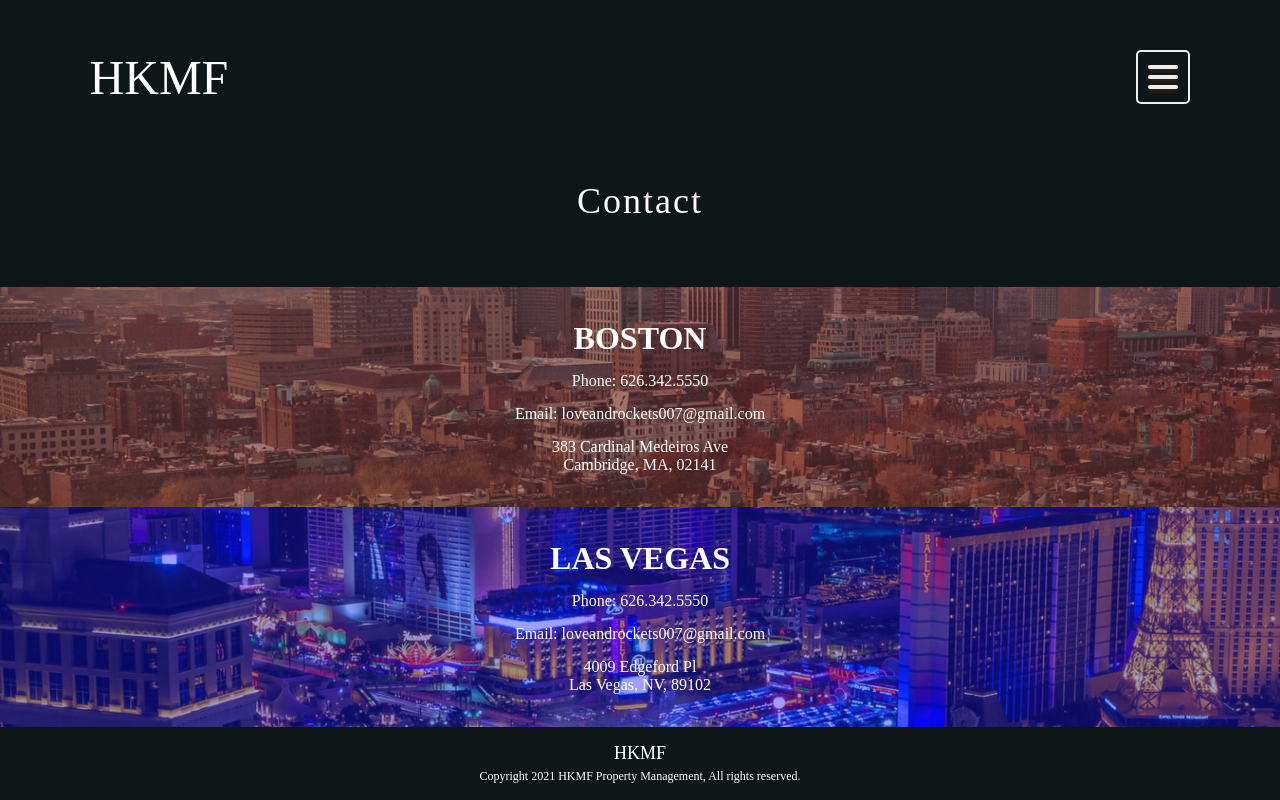
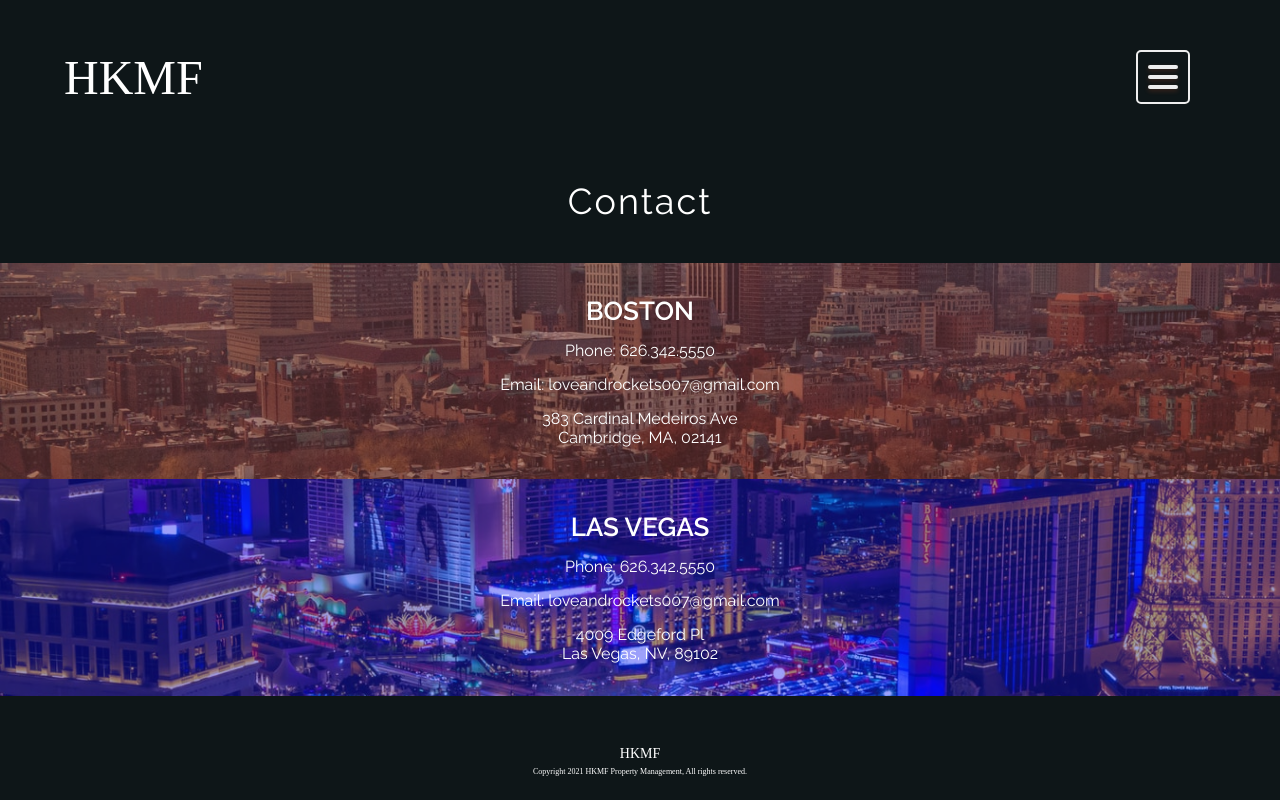
Before and after one commit to joshuakerndev/hkmf-property-management, a React (Create React App) app: page /contact in a window 1280 px wide. Built offline with nearby package versions, Linux system fonts and the light colour scheme.

Commit message:
Style and fix some layout design flaws

```diff
--- a/public/index.html
+++ b/public/index.html
@@ -24,7 +24,14 @@
       work correctly both with client-side routing and a non-root public URL.
       Learn how to configure a non-root public URL by running `npm run build`.
     -->
-    <title>React App</title>
+    <link rel="preconnect" href="https://fonts.googleapis.com">
+<link rel="preconnect" href="https://fonts.gstatic.com" crossorigin>
+<link rel="preconnect" href="https://fonts.googleapis.com">
+<link rel="preconnect" href="https://fonts.gstatic.com" crossorigin>
+<link rel="preconnect" href="https://fonts.googleapis.com">
+<link rel="preconnect" href="https://fonts.gstatic.com" crossorigin>
+<link href="https://fonts.googleapis.com/css2?family=Arvo&family=Noto+Serif+JP&family=Raleway:wght@400;500;600&display=swap" rel="stylesheet">
+    <title>HKMF</title>
   </head>
   <body>
     <noscript>You need to enable JavaScript to run this app.</noscript>
--- a/src/App.css
+++ b/src/App.css
@@ -3,6 +3,7 @@ body {
     width: 100%;
     overflow: hidden;
     background-color: rgba(14,22,24,255);
+    font-family: 'Raleway', sans-serif;
   }
 
 .page {
--- a/src/Components/AboutPage/AboutPage.jsx
+++ b/src/Components/AboutPage/AboutPage.jsx
@@ -15,9 +15,9 @@ const AboutPage = () => {
             <div className="AboutPageBGSection" />
             <div className="AboutPageBGFilterSection" >
             <div className="Shadow" />
-            <div className="AboutPageHeaderText">
-                About
-            </div>
+                <div className="AboutPageHeaderText">
+                    About
+                </div>
                 <div className="AboutPageLeftContentColumn">
                     <div className={
                         buttonIsClicked ?
@@ -27,7 +27,7 @@ const AboutPage = () => {
                         <p
                             className={
                                 buttonIsClicked ?
-                                "AboutText text-fade-in"
+                                "text-fade-in"
                                 : "AboutText"
                             }
                         >
--- a/src/Components/AboutPage/AboutPage.scss
+++ b/src/Components/AboutPage/AboutPage.scss
@@ -4,6 +4,8 @@
     width: 100%;
     background-color: rgba(14,22,24,255);
 }
+
+
 
 .Shadow {
     position: absolute;
@@ -18,7 +20,21 @@
 .AboutPageHeaderText {
     display: flex;
     justify-content: center;
-    top: 5vh;
+    top: 8vh;
+    width: 100vw;
+    color: white;
+    position: absolute;
+    padding-top: 15vh;
+    font-size: 36px;
+    letter-spacing: 2px;
+    user-select: none;
+}
+
+.AboutPageHeaderTextMed {
+    display: flex;
+    justify-content: center;
+    top: 8vh;
+    left: -25vw;
     width: 100vw;
     color: white;
     position: absolute;
@@ -49,6 +65,7 @@
 }
 
 .AboutPageImageSection {
+    padding-top: 6vh;
     width: 50%;
     height: 100%;
     display: flex;
@@ -86,6 +103,11 @@
     overflow: scroll;
 }
 
+::-webkit-scrollbar {
+    width: 0;  /* Remove scrollbar space */
+    background: transparent;  /* Optional: just make scrollbar invisible */
+  }
+
 .AboutPageLeftContentColumn {
     height: 100%;
     display: flex;
@@ -97,9 +119,22 @@
     width: 90%;
     height: 100%;
     font-size: 48px;
+    overflow: hidden;
     opacity: 0.05;
     transition: font-size 0.5s, opacity 1s;
     user-select: none;
+}
+
+.text-fade-in {
+    color: white;
+    width: 90%;
+    height: 75%;
+    user-select: none;
+    transition: font-size 0.5s, opacity 1s;
+    opacity: 1;
+    font-size: 20px;
+    line-height: 2rem;
+    overflow: scroll;
 }
 
 .AboutPageCenterButton {
@@ -115,12 +150,17 @@
     top: 50vh;
     opacity: 1;
     user-select: none;
+    transition: all 0.3s ease-in-out;
+     &:hover {
+         color: black;
+         background-color: white;
+         font-size: 23px;
+     }
 }
 
 .fade-in {
     transition: opacity .5s ease-in-out;
     height: auto;
-
 }
 
 .fade-out {
@@ -133,11 +173,6 @@
     transform: translateX(0px);
 }
 
-.text-fade-in {
-    opacity: 1;
-    font-size: 24px;
-}
-
 .CenterButtonContainer {
     position: absolute;
     width: 100%;
--- a/src/Components/ContactPage/ContactPage.scss
+++ b/src/Components/ContactPage/ContactPage.scss
@@ -37,6 +37,7 @@
     flex-direction: column;
     align-items: center;
     justify-content: center;
+    padding-bottom: 20px;
 }
 
 .ContactHeaderGrid {
@@ -47,12 +48,14 @@
 
 .ContactHeaderText {
     color: white;
+    font-size: 26px;
+    padding-top: 20px;
 }
 
 .ContactPageHeaderText {
     display: flex;
     justify-content: center;
-    padding-bottom: 5vh;
+    padding-bottom: 2vh;
     width: 100vw;
     color: white;
     padding-top: 15vh;
@@ -90,6 +93,7 @@
     flex-direction: column;
     align-items: center;
     justify-content: center;
+    padding-bottom: 20px;
 }
 
 .ContactItem {
@@ -102,17 +106,20 @@
 }
 
 .ContactPageBottomMargin {
-    height: 10%;
+    height: 10vh;
     width: 100%;
     color: white;
     display: flex;
     flex-direction: column;
     align-items: center;
-    justify-content: center;
-    font-size: 12px;
+    justify-content: flex-end;
+    padding-bottom: 3vh;
+    padding-top: 1vh;
+    font-size: 8px;
+    font-family: 'Noto Serif JP', serif;
 
     p {
-        font-size: 18px;
+        font-size: 14px;
         padding-bottom: 5px;
     }
 }
--- a/src/Components/MenuChoicesGroupLarge/MenuChoicesGroupLarge.scss
+++ b/src/Components/MenuChoicesGroupLarge/MenuChoicesGroupLarge.scss
@@ -1,6 +1,7 @@
 .MenuChoicesGroupLarge {
     position: absolute;
     top: 70px;
+    padding-left: 7vw;
     width: 80%;
     display: flex;
     justify-content: space-evenly;
--- a/src/Components/Navbar/Navbar.scss
+++ b/src/Components/Navbar/Navbar.scss
@@ -13,6 +13,7 @@
     height: 100%;
     text-decoration: none;
     color: white;
+    font-family: 'Noto Serif JP', serif;
 }
 
 .Hamburger {
@@ -29,7 +30,7 @@
     color: white;
     font-size: 48px;
     left: 0;
-    padding-left: 7%;
+    padding-left: 5%;
 }
 
 .HamburgerNavLink {
```
Also changed, not shown: 1 other file (tests, documents, lock files or other folders).
